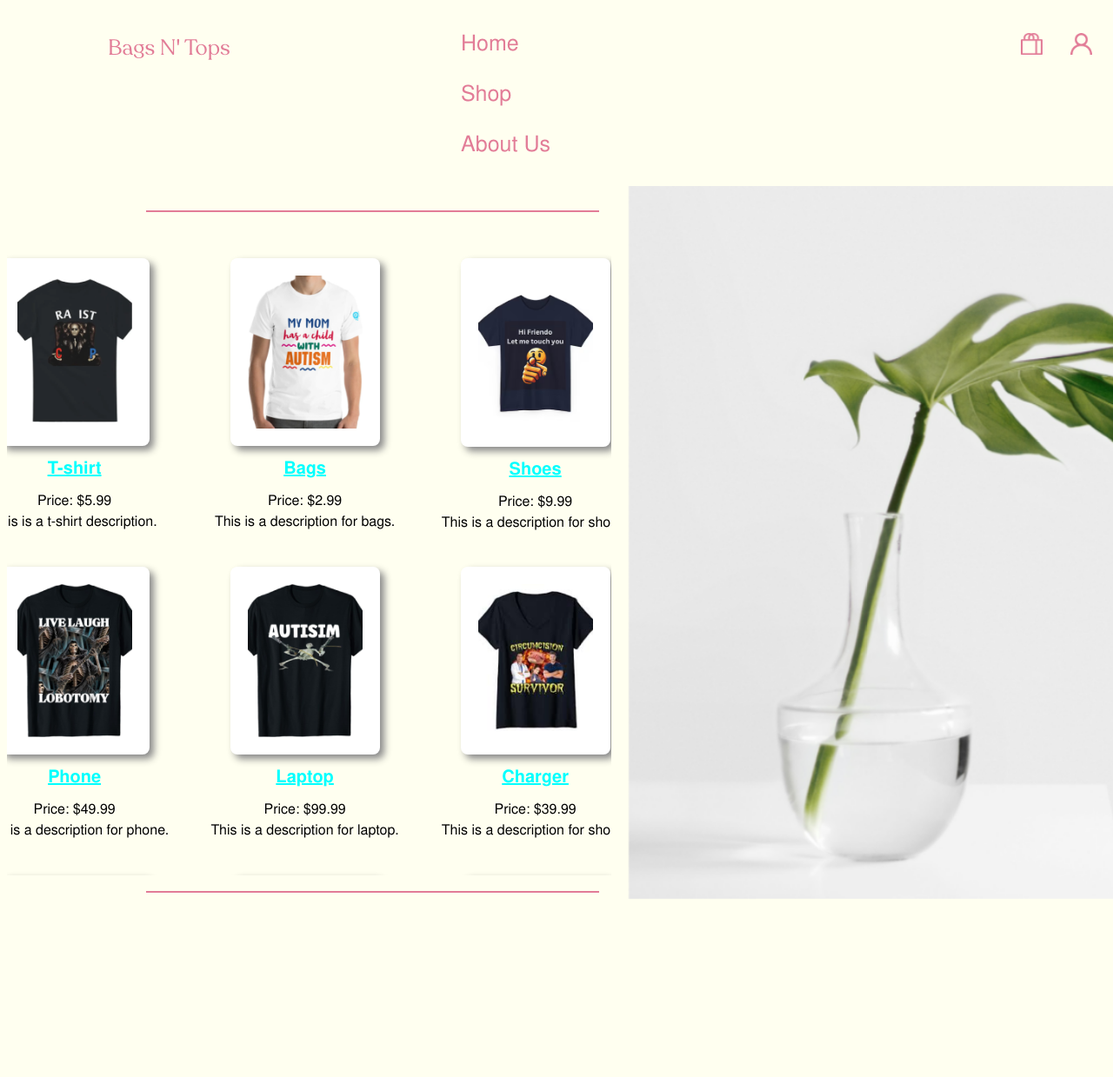
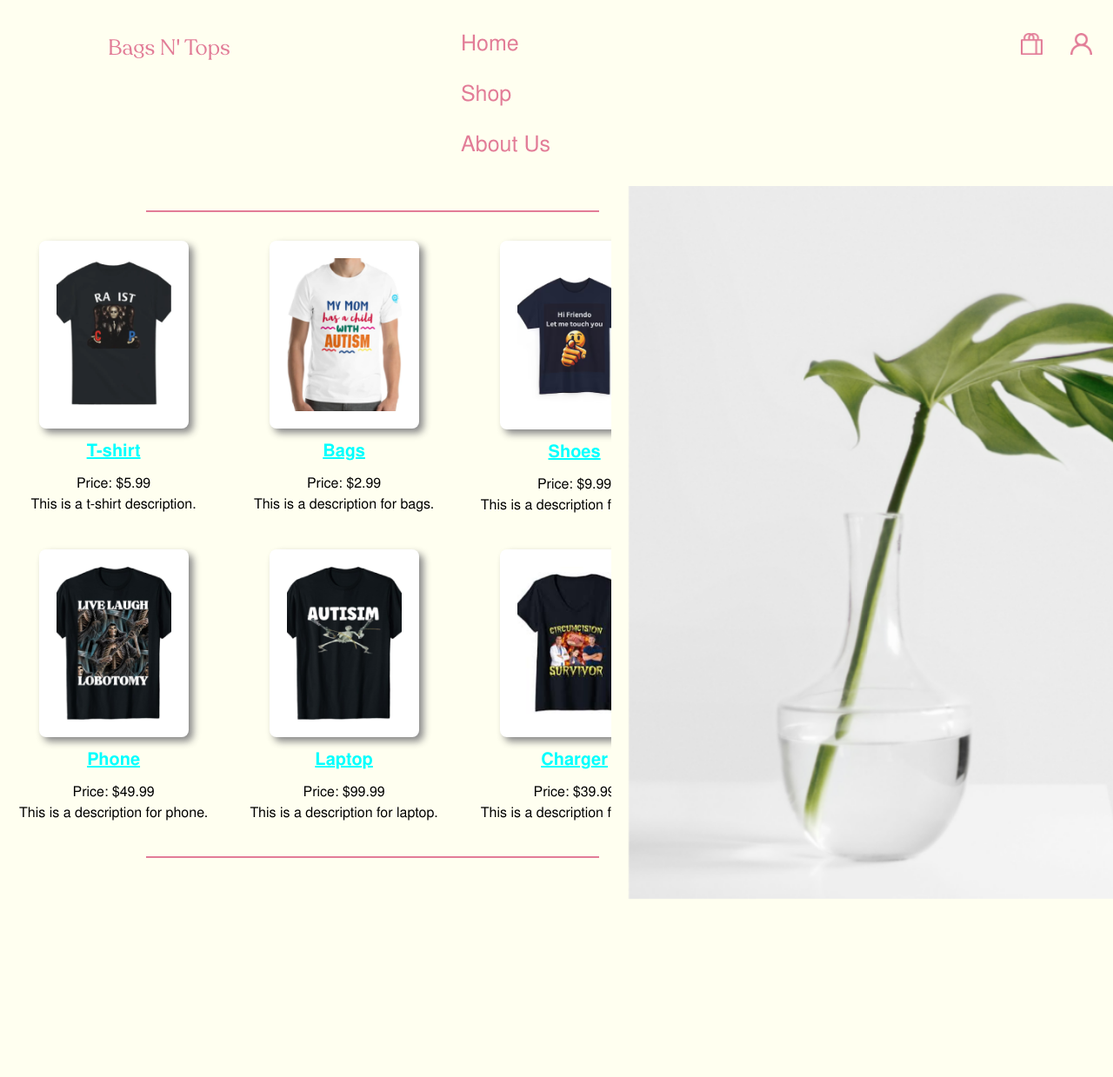
Before and after one commit to Nitsuguaaa/BagsNTops-Website-Final-Project, a PHP site: page /productspage.php in a window 1280 px wide; the page is wider, and only the part inside the window is pictured. Shown: the top 1239 px of that part at 87% size. Run offline with PHP 8.4, Linux system fonts and the light colour scheme; data comes from the database, SQL or seed files in the repository.

Commit message:
just minor improvement

```diff
--- a/CSS/productspage.css
+++ b/CSS/productspage.css
@@ -140,8 +140,8 @@ body{
     height: 700px;
     width: 930px;
     display: grid;
+    padding-left: 90px;
     grid-template-columns: repeat(3, 250px);
-    padding: 20px;
     justify-content: center;
     overflow-y: scroll;
     gap: 15px;
```
